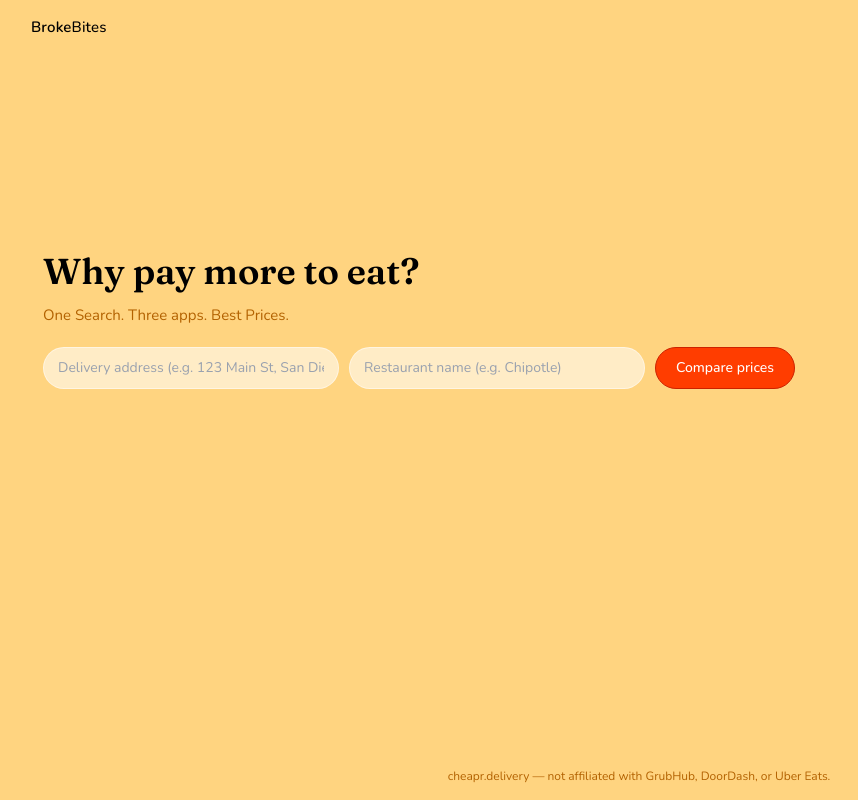
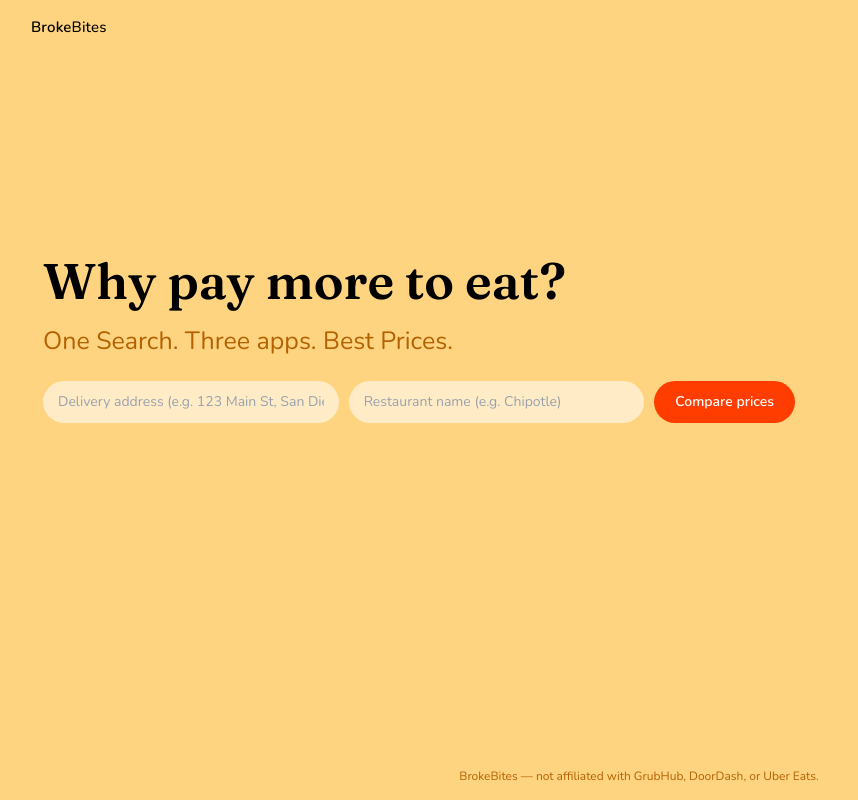
Before and after one commit to ahp002/DiamondHacks-2026, a Next.js app in the folder cheapr-delivery/: page / in a window 1280 px wide. Shown: the whole page, without its empty margins (1-859 px from the left). Built offline with nearby package versions, Linux system fonts and the light colour scheme.

Commit message:
Updated page.tsx and components

```diff
--- a/cheapr-delivery/app/components/AgentPill.tsx
+++ b/cheapr-delivery/app/components/AgentPill.tsx
@@ -15,7 +15,7 @@ const dotClass: Record<AgentState['status'], string> = {
 
 export default function AgentPill({ agent }: AgentPillProps) {
   return (
-    <div className="flex items-center gap-2 px-3 py-1.5 rounded-full border border-black/10 dark:border-white/10 bg-gray-50 dark:bg-gray-800 text-xs text-gray-500 dark:text-gray-400">
+    <div className="flex items-center gap-2 px-3 py-1.5 rounded-full dark:border-white/10 bg-gray-50 dark:bg-gray-800 text-xs text-gray-500 dark:text-gray-400">
       <span className={`w-2 h-2 rounded-full flex-shrink-0 ${dotClass[agent.status]}`} />
       {agent.label}
     </div>
--- a/cheapr-delivery/app/components/ResultCard.tsx
+++ b/cheapr-delivery/app/components/ResultCard.tsx
@@ -15,46 +15,28 @@ export default function ResultCard({ agentState, isWinner }: ResultCardProps) {
   const { label, result, error } = agentState;
 
   return (
-    <div
-      className={`relative rounded-xl p-5 border transition-colors ${
-        isWinner
-          ? 'border-green-500 dark:border-green-600'
-          : 'border-black/10 dark:border-white/10'
-      } bg-white dark:bg-gray-900`}
-    >
+    <div className={`flex-1 min-w-0 relative rounded-2xl p-4 border transition-colors ${
+      isWinner ? 'border-[#ff3d00] border-2 bg-white/80' : 'border-black/10 bg-white/60'
+    }`}>
       {isWinner && (
-        <span className="absolute top-3 right-4 text-[11px] font-medium bg-green-100 dark:bg-green-900 text-green-700 dark:text-green-400 px-2.5 py-0.5 rounded-full">
+        <span className="inline-block text-[10px] font-bold bg-[#ff3d00]/10 text-[#cc2200] px-2.5 py-1 rounded-full mb-2">
           lowest price
         </span>
       )}
 
-      <p className="text-[15px] font-medium mb-1">{label}</p>
+      <p className="text-[13px] font-semibold text-[#1a1a1a] mb-1">{label}</p>
 
       {error || !result ? (
-        <>
-          <p className="text-base text-gray-400 dark:text-gray-500 mb-2">Unavailable</p>
-          <p className="text-xs text-gray-400 dark:text-gray-500 border-t border-black/5 dark:border-white/5 pt-2.5 mt-2.5 leading-relaxed">
-            {error ?? 'No data returned.'}
-          </p>
-        </>
+        <p className="text-sm text-[#7a4000]">Unavailable</p>
       ) : (
         <>
-          <p className="text-2xl font-medium mb-2">
+          <p className={`text-3xl font-bold text-[#1a1a1a] mb-3`}>
             {fmt(result.total)}
-            <span className="text-sm font-normal text-gray-400 dark:text-gray-500 ml-1">estimated total</span>
           </p>
-
-          <div className="flex flex-wrap gap-x-4 gap-y-1 text-[13px] text-gray-500 dark:text-gray-400">
-            <span>Subtotal <strong className="text-gray-900 dark:text-gray-100 font-medium">{fmt(result.subtotal)}</strong></span>
-            <span>Delivery <strong className="text-gray-900 dark:text-gray-100 font-medium">{fmt(result.deliveryFee)}</strong></span>
-            <span>Service fee <strong className="text-gray-900 dark:text-gray-100 font-medium">{fmt(result.serviceFee)}</strong></span>
+          <div className="text-[11px] text-[#7a4000] border-t border-black/8 pt-2 space-y-1">
+            <div>Delivery: <strong className="text-[#1a1a1a]">{fmt(result.deliveryFee)}</strong></div>
+            <div>Service: <strong className="text-[#1a1a1a]">{fmt(result.serviceFee)}</strong></div>
           </div>
-
-          {result.notes && (
-            <p className="text-xs text-gray-400 dark:text-gray-500 border-t border-black/5 dark:border-white/5 pt-2.5 mt-2.5 leading-relaxed">
-              {result.notes}
-            </p>
-          )}
         </>
       )}
     </div>
--- a/cheapr-delivery/app/components/SearchForm.tsx
+++ b/cheapr-delivery/app/components/SearchForm.tsx
@@ -116,7 +116,7 @@ export default function SearchForm() {
           value={address}
           onChange={e => setAddress(e.target.value)}
           onKeyDown={e => e.key === 'Enter' && handleSearch()}
-          className="flex-1 min-w-[200px] px-3.5 py-2.5 text-sm border-1 border-white/50 dark:border-white/55 rounded-full bg-white/55 dark:bg-gray-500 text-black placeholder-gray-400 focus:outline-none focus:border-gray-400 dark:focus:border-gray-400 transition-colors"
+          className="flex-1 min-w-[200px] px-3.5 py-2.5 text-sm border-1 border-transparent dark:border-white/55 rounded-full bg-white/55 dark:bg-gray-500 text-black placeholder-gray-400 focus:outline-none focus:border-[#b36200] dark:focus:border-gray-400 transition-colors"
         />
         <input
           type="text"
@@ -124,12 +124,12 @@ export default function SearchForm() {
           value={restaurant}
           onChange={e => setRestaurant(e.target.value)}
           onKeyDown={e => e.key === 'Enter' && handleSearch()}
-          className="flex-1 min-w-[200px] px-3.5 py-2.5 text-sm border-1 border-white/50 dark:border-white/55 rounded-full bg-white/55 dark:bg-gray-500 text-black placeholder-gray-400 focus:outline-none focus:border-gray-400 dark:focus:border-gray-400 transition-colors"
+          className="flex-1 min-w-[200px] px-3.5 py-2.5 text-sm border-1 border-transparent dark:border-white/55 rounded-full bg-white/55 dark:bg-gray-500 text-black placeholder-gray-400 focus:outline-none focus:border-[#b36200] dark:focus:border-gray-400 transition-colors"
         />
         <button
           onClick={handleSearch}
           disabled={running}
-          className="px-5 py-2.5 bg-[#ff3d00] border border-[#cc2200] dark:bg-gray-100 text-white dark:text-gray-400 text-sm font-medium rounded-full disabled:opacity-35 hover:opacity-80 transition-opacity cursor-pointer disabled:cursor-not-allowed whitespace-nowrap"
+          className="px-5 py-2.5 bg-[#ff3d00] border border-transparent dark:bg-gray-100 text-white dark:text-gray-400 text-sm font-bold rounded-full disabled:opacity-35 hover:scale-105 active:scale-95 transition-all cursor-pointer disabled:cursor-not-allowed whitespace-nowrap"
         >
           Compare prices
         </button>
@@ -137,25 +137,25 @@ export default function SearchForm() {
 
       {/* Agent pills */}
       {started && (
-        <div className="flex flex-wrap gap-2 mb-4">
+        <div className="flex flex-row gap-2.5 w-full">
           {agents.map(a => <AgentPill key={a.id} agent={a} />)}
         </div>
       )}
 
       {/* Status bar */}
-      <p className="text-[13px] text-gray-500 dark:text-gray-400 min-h-[20px] mb-4">
+      <p className="text-[13px] text-[#b36200] dark:text-gray-400 min-h-[20px] my-2">
         {!started
           ? ''
           : running
           ? `${doneCount} of ${totalAgents} agents complete…`
           : allDone
-          ? "Done. Here's the comparison:"
+          ? "Done! Here's the comparison:"
           : ''}
       </p>
 
       {/* Results */}
       {sortedAgents.length > 0 && (
-        <div className="flex flex-col gap-2.5">
+        <div className="flex flex-row gap-2.5 w-screen -ml-10 px-6">
           {sortedAgents.map(a => (
             <ResultCard
               key={a.id}
@@ -172,7 +172,7 @@ export default function SearchForm() {
 
       {/* Disclaimer */}
       {started && allDone && (
-        <p className="text-[11px] text-gray-400 dark:text-gray-600 mt-6 leading-relaxed">
+        <p className="text-[11px] text-[#b36200] dark:text-gray-600 mt-3 leading-relaxed w-screen">
           Prices are estimates and may not reflect real-time availability. Fees vary by location,
           time, and membership status. Always confirm totals before placing an order.
         </p>
--- a/cheapr-delivery/app/page.tsx
+++ b/cheapr-delivery/app/page.tsx
@@ -10,16 +10,16 @@ export default function Home() {
         </span>
       </header>
       <main className="flex-1 ml-5 max-w-[800px] w-full mx-auto px-6 pt-48 flex flex-col" style={{backgroundColor: '#ffd480'}}>
-        <h1 className={`${fraunces.className} text-[36px] font-normal leading-snug mb-2`}>
+        <h1 className={`${fraunces.className} text-[50px] font-normal leading-snug mb-2`}>
           Why pay more to eat?
         </h1>
-        <p className="text-[15px] text-[#b36200] mb-5">
+        <p className="text-[25px] text-[#b36200] mb-5">
           One Search. Three apps. Best Prices.
         </p>
         <SearchForm />
       </main>
       <footer className="px-8 py-4 text-xs text-[#b36200] w-full text-center" style={{backgroundColor: '#ffd480'}}>
-        cheapr.delivery &mdash; not affiliated with GrubHub, DoorDash, or Uber Eats.
+        BrokeBites &mdash; not affiliated with GrubHub, DoorDash, or Uber Eats.
       </footer>
     </div>
   );
```
